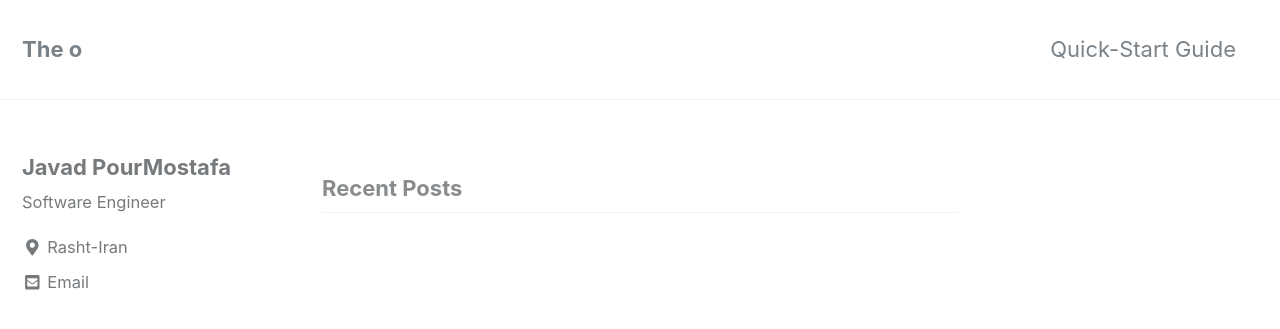
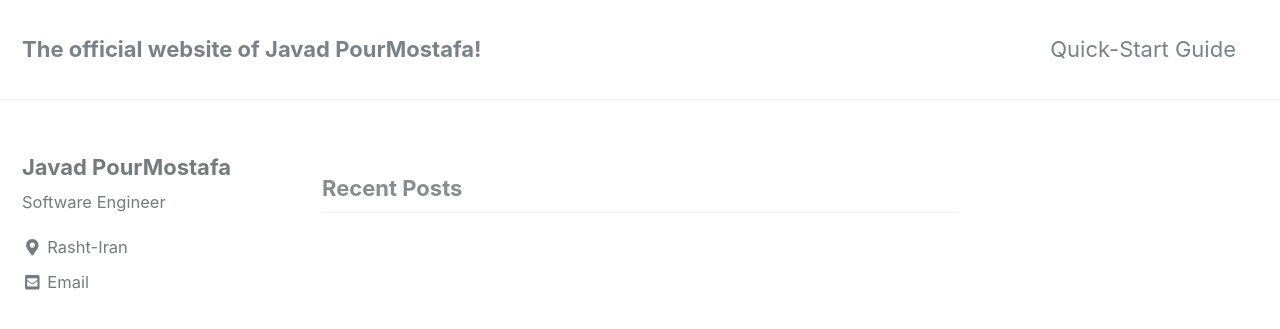
Before and after one commit to JoyeBright/JoyeBright.github.io, a Jekyll site: the page built from index.html, in a window 1280 px wide and 900 px high. Shown: the top 329 px of the window. Built offline with Jekyll 4.4.1, drawn with Linux system fonts in a browser that asks for light colours; nearby versions of some CDN libraries; the list of posts is cut into pages by our own code.

Commit message:
Update _config.yml

```diff
--- a/_config.yml
+++ b/_config.yml
@@ -16,7 +16,7 @@ minimal_mistakes_skin    : "default" # "air", "aqua", "contrast", "dark", "dirt"
 
 # Site Settings
 locale                   : "en-US"
-title                    : "The o"
+title                    : "The official website of Javad PourMostafa!"
 title_separator          : "-"
 name                     : "Javad PourMostafa"
 description              : "The official website of Javad PourMostafa!"
```
